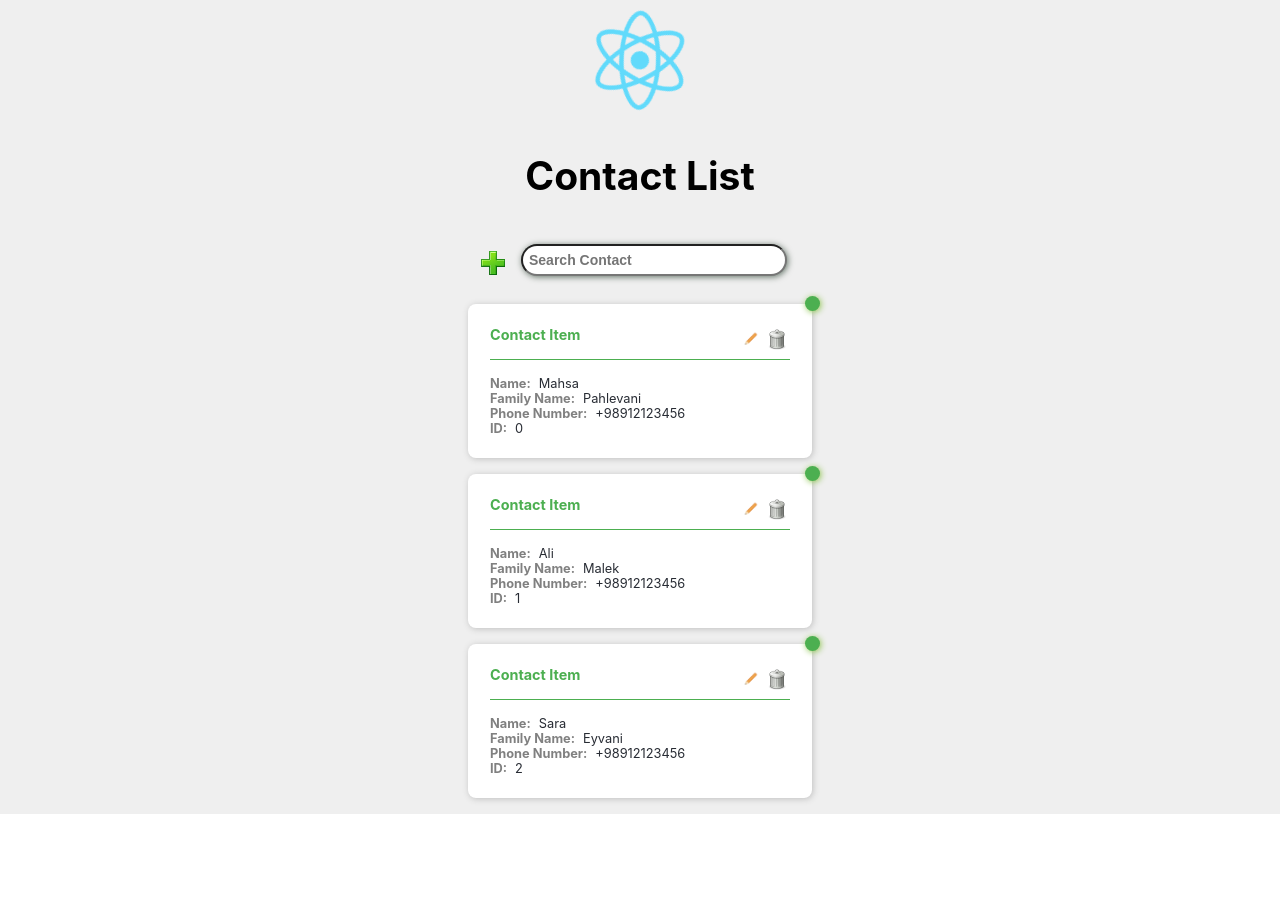
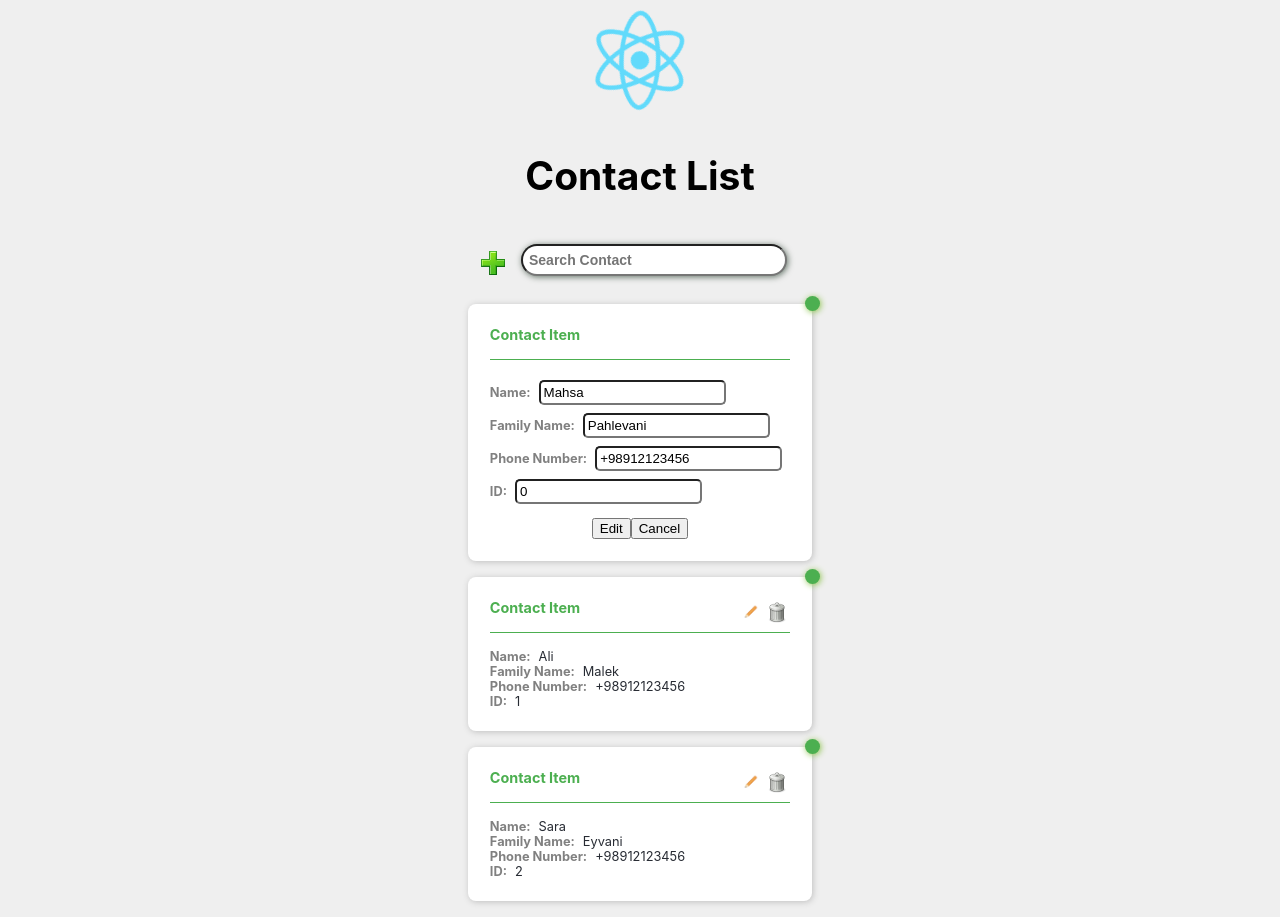
Before and after one commit to adaji/reactjs, a React (Create React App) app in the folder react-basics/class-components/: page / in a window 1280 px wide. Both pictures are taken after a click on the picture 751 px from the left and 338 px from the top of the page. Before the commit the page ends 814 px from the top, so only its background shows below. Built offline with nearby package versions, Linux system fonts and the light colour scheme.

Commit message:
Edit function added to contact item. error on latest added item

```diff
--- a/react-basics/class-components/src/components/contact-item/index.jsx
+++ b/react-basics/class-components/src/components/contact-item/index.jsx
@@ -8,22 +8,64 @@ import removeIcon from "./remove.png";
 class ContactItem extends React.Component {
   constructor(props) {
     super(props);
+    this.state = {
+      editMode: false,
+    };
 
     this.conRemHandler = this.conRemHandler.bind(this);
+
+    //Edit
+    this.editableContact = {
+      name: "",
+      familyName: "",
+      phoneNumber: "",
+      ID: null,
+    };
+    this.changeHandler = this.changeHandler.bind(this);
+    this.handleEditClick = this.handleEditClick.bind(this);
   }
 
   conRemHandler = () => {
     this.props.handleRemove(this.props.contactData);
   };
 
+  //Edit
+  //Form Handlers
+  changeHandler(event) {
+    let nam = event.target.name;
+    let val = event.target.value;
+
+    if (nam === "ID") {
+      if (val !== "" && !Number(val)) {
+        alert("ID must be a number");
+        event.target.value = "";
+      }
+      this.editableContact[nam] = Number(val);
+    } else {
+      this.editableContact[nam] = val;
+    }
+  }
+
+  handleEditClick() {
+    this.props.handleEdit(this.props.contactData, this.editableContact);
+    this.setState({ editMode: false });
+  }
+
   render() {
     const { contactData } = this.props;
     const { name, familyName, phoneNumber, ID } = contactData;
+
+    if (!this.state.editMode) {
       return (
         <div className={styles.wrapper}>
           <div className={styles.badge} />
           <div className={styles.iconBox}>
-          <img src={editIcon} alt="Edit contact" className={styles.icon} />
+            <img
+              src={editIcon}
+              alt="Edit contact"
+              className={styles.icon}
+              onClick={() => this.setState({ editMode: true })}
+            />
             <img
               src={removeIcon}
               alt="Remove contact"
@@ -52,6 +94,64 @@ class ContactItem extends React.Component {
           </div>
         </div>
       );
+    } else {
+      this.editableContact = { ...contactData };
+      return (
+        <div className={styles.wrapper}>
+          <div className={styles.badge} />
+          <p className={styles.title}>Contact Item</p>
+
+          <Seperator />
+          <div className={styles.itemRow}>
+            <p>Name:</p>
+            <input
+              className={styles.inputBox}
+              name="name"
+              defaultValue={name}
+              onChange={this.changeHandler}
+              autoComplete="off"
+            />
+          </div>
+          <div className={styles.itemRow}>
+            <p>Family Name:</p>
+            <input
+              className={styles.inputBox}
+              name="familyName"
+              defaultValue={familyName}
+              onChange={this.changeHandler}
+            />
+          </div>
+          <div className={styles.itemRow}>
+            <p>Phone Number:</p>
+            <input
+              className={styles.inputBox}
+              name="phoneNumber"
+              defaultValue={phoneNumber}
+              onChange={this.changeHandler}
+              autoComplete="off"
+            />
+          </div>
+          <div className={styles.itemRow}>
+            <p>ID:</p>
+            <input
+              className={styles.inputBox}
+              name="ID"
+              defaultValue={ID}
+              onChange={this.changeHandler}
+              autoComplete="off"
+            />
+          </div>
+          <button onClick={this.handleEditClick}>Edit</button>
+          <button
+            onClick={() => {
+              this.setState({ editMode: false });
+            }}
+          >
+            Cancel
+          </button>
+        </div>
+      );
+    }
   }
 }
 
--- a/react-basics/class-components/src/components/contact-item/style.module.scss
+++ b/react-basics/class-components/src/components/contact-item/style.module.scss
@@ -59,3 +59,9 @@
 .icon:hover {
   cursor: pointer;
 }
+
+.inputBox {
+  margin: 4px 8px;
+  padding: 3px 3px;
+  border-radius: 5px;
+}
--- a/react-basics/class-components/src/components/contact-list/index.jsx
+++ b/react-basics/class-components/src/components/contact-list/index.jsx
@@ -46,6 +46,7 @@ class ContactList extends React.Component {
       contactsList: [],
     };
     this.handleRemove = this.handleRemove.bind(this);
+    this.handleEdit = this.handleEdit.bind(this);
   }
 
   componentDidMount() {
@@ -56,12 +57,18 @@ class ContactList extends React.Component {
   }
 
   handleRemove(remContact) {
-    console.log(this.state.contactsList.filter((value) => value != remContact));
     this.setState({
       contactsList: this.state.contactsList.filter(
         (value) => value != remContact
       ),
     });
+  }
+
+  handleEdit(oldContact, editedContact) {
+    let listCopy = this.state.contactsList;
+    const index = listCopy.indexOf(oldContact);
+    listCopy[index] = editedContact;
+    this.setState({ contactsList: listCopy });
   }
 
   render() {
@@ -87,6 +94,7 @@ class ContactList extends React.Component {
         regex.test(item.familyName) ||
         regex.test(item.phoneNumber)
     );
+
     return (
       <div className={styles.listWrapper}>
         {/* TODO:  edit here  and make it dynamic with API Call and mock data that provided in top of this file - use map for arrays in here and make it render at another function*/}
@@ -95,6 +103,7 @@ class ContactList extends React.Component {
             key={index}
             contactData={item}
             handleRemove={this.handleRemove}
+            handleEdit={this.handleEdit}
           />
         ))}
       </div>
```
Lines whose indentation alone changed are shown as unchanged.
